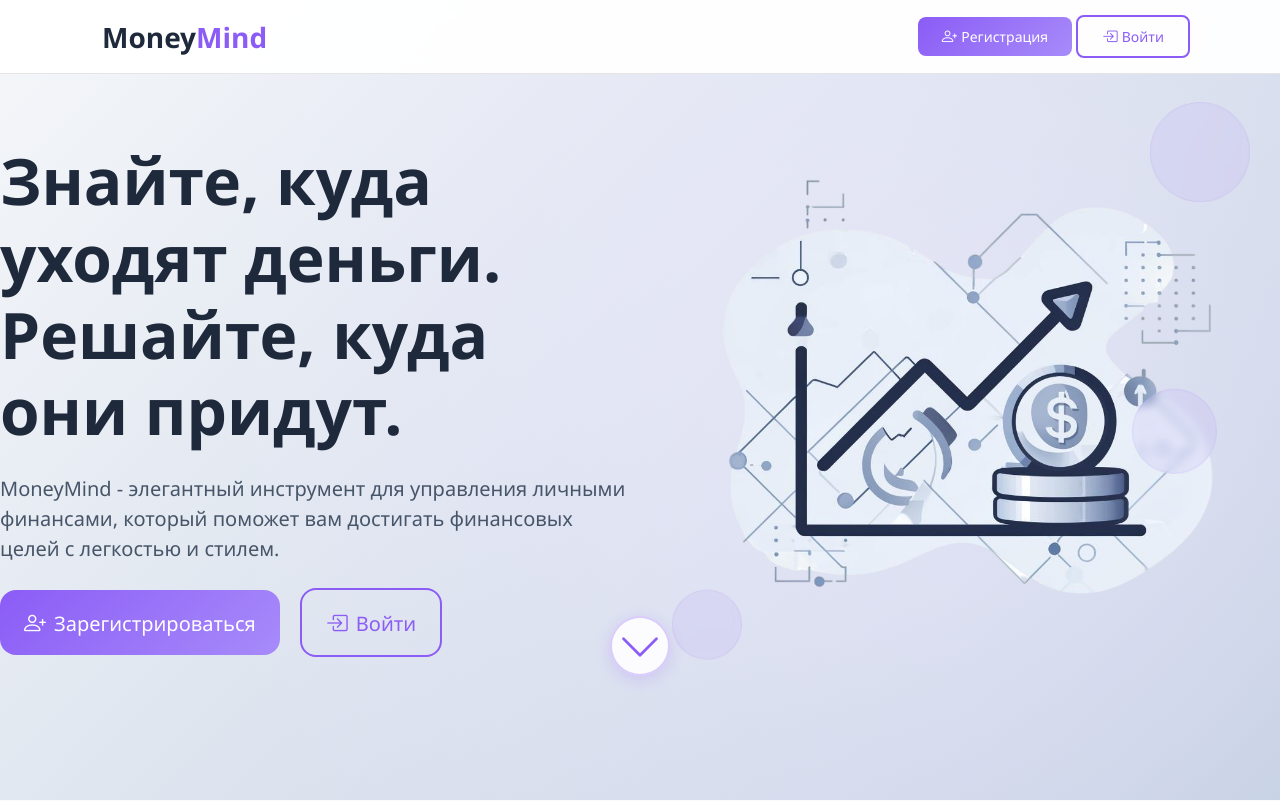
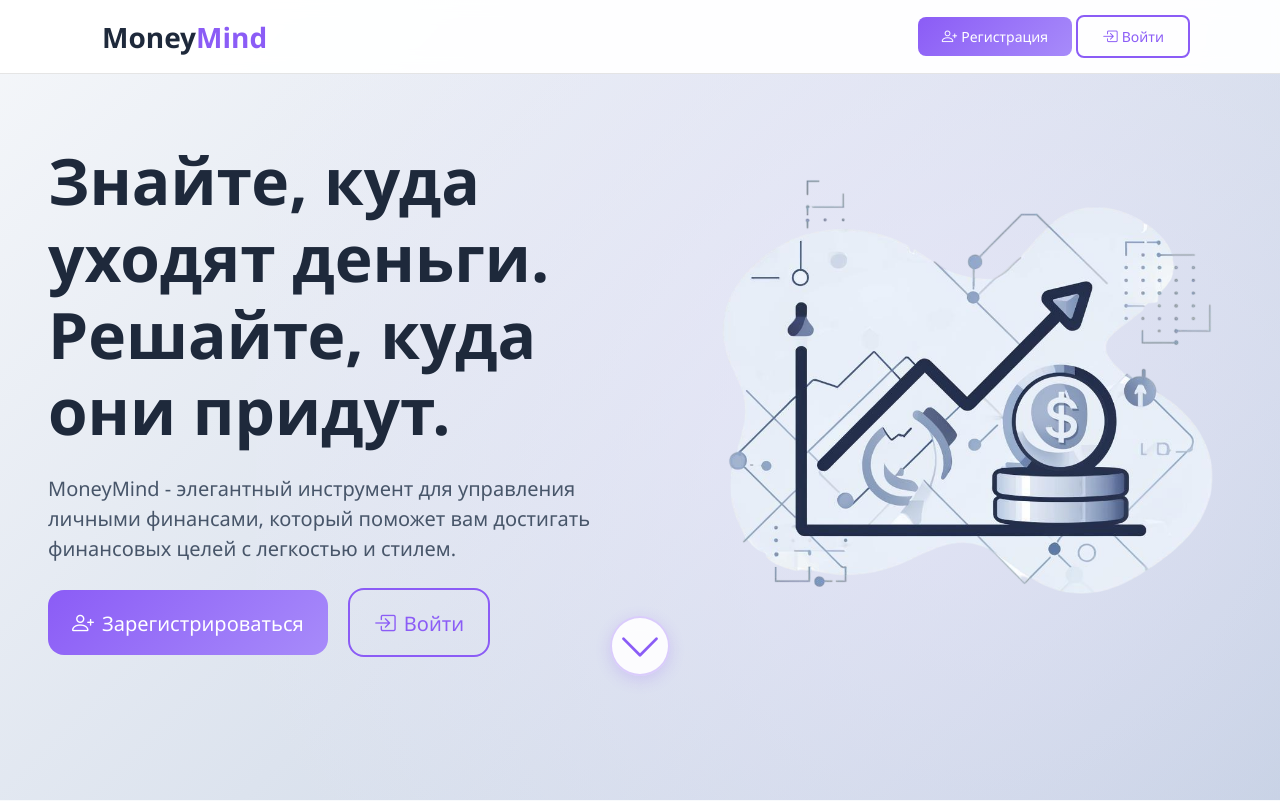
Before and after one commit to LaptevAndr/Portfolio, a Django app: page / in a window 1280 px wide. Shown: the top 801 px of the page. Run offline with Django 5.2, Linux system fonts and the light colour scheme.

Commit message:
исправления

```diff
--- a/MoneyMind/budget/views.py
+++ b/MoneyMind/budget/views.py
@@ -6,8 +6,6 @@
 from django.utils.timezone import now
 from decimal import Decimal
 from django.db.models import Sum, Q
-import plotly.express as px
-import json
 from django.contrib.auth import login, authenticate
 from django.contrib.auth.forms import UserCreationForm
 from django.contrib import messages
--- /dev/null
+++ b/MoneyMind/requirements.txt
@@ -0,0 +1,6 @@
+Django==4.2.7
+python-dateutil==2.8.2
+plotly==5.17.0
+python-dotenv==1.0.0
+Pillow==10.0.1
+psycopg2-binary==2.9.7
--- a/MoneyMind/templates/budget/home.html
+++ b/MoneyMind/templates/budget/home.html
@@ -40,6 +40,7 @@
     <div class="centered-container position-relative h-100">
         <div class="row align-items-center h-100">
             <div class="col-lg-6">
+                <div class="ps-5 ps-lg-6">
                     <h1 class="display-3 fw-bold text-dark mb-4">
                         Знайте, куда уходят деньги.<br>Решайте, куда они придут.
                     </h1>
@@ -60,6 +61,7 @@
                             <i class="bi bi-box-arrow-in-right me-2"></i>Войти
                         </a>
                         {% endif %}
+                    </div>
                 </div>
             </div>
             <div class="col-lg-6 text-center">
@@ -845,6 +847,15 @@
     animation-delay: 4s;
 }
 
+.floating-element-1,
+.floating-element-2,
+.floating-element-3 {
+    display: none;
+}
+
+body {
+    overflow-x: hidden;
+}
 /* Hover */
 .hover-lift {
     transition: all 0.3s ease;
```
Also changed, not shown: MoneyMind/moneymind/settings.py (+6 -8 lines), MoneyMind/db.sqlite3 (added), 1 other file. Lines whose indentation alone changed are shown as unchanged.
